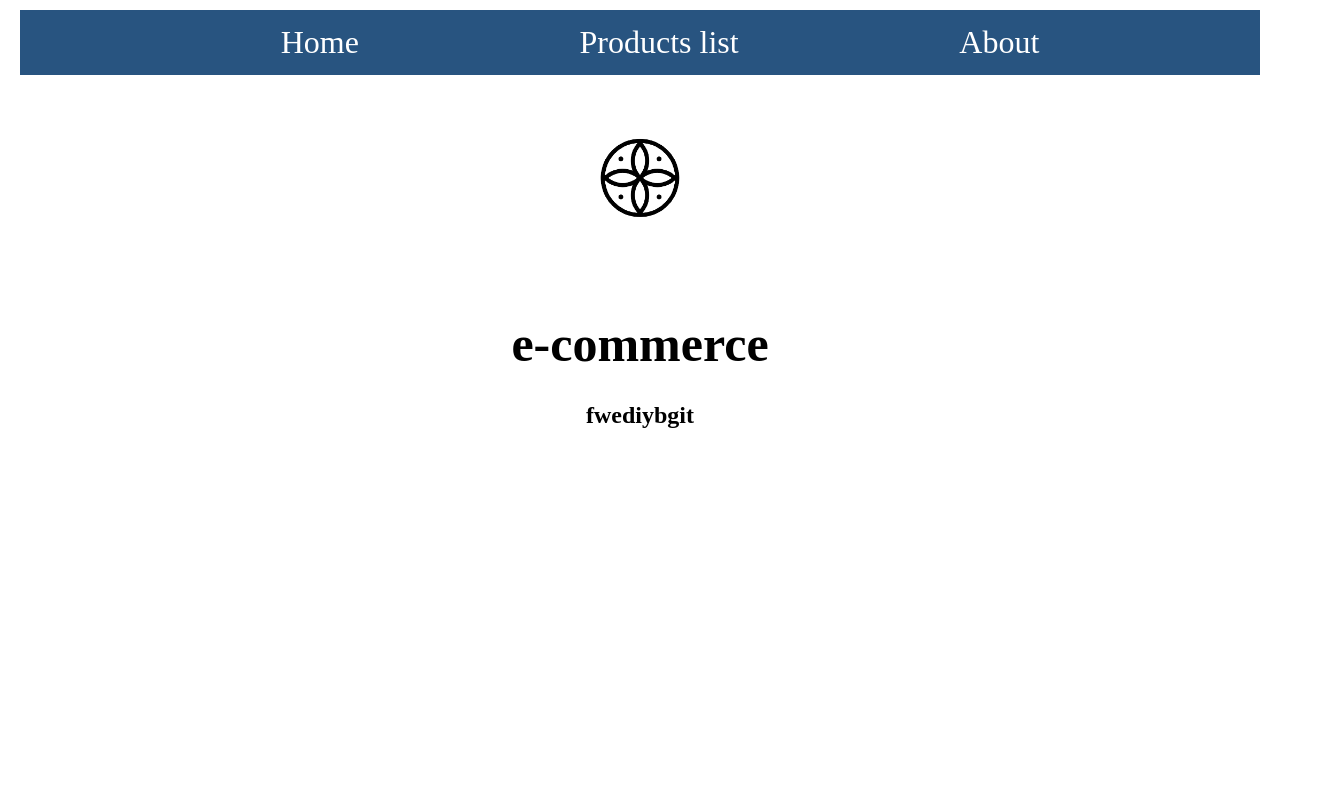
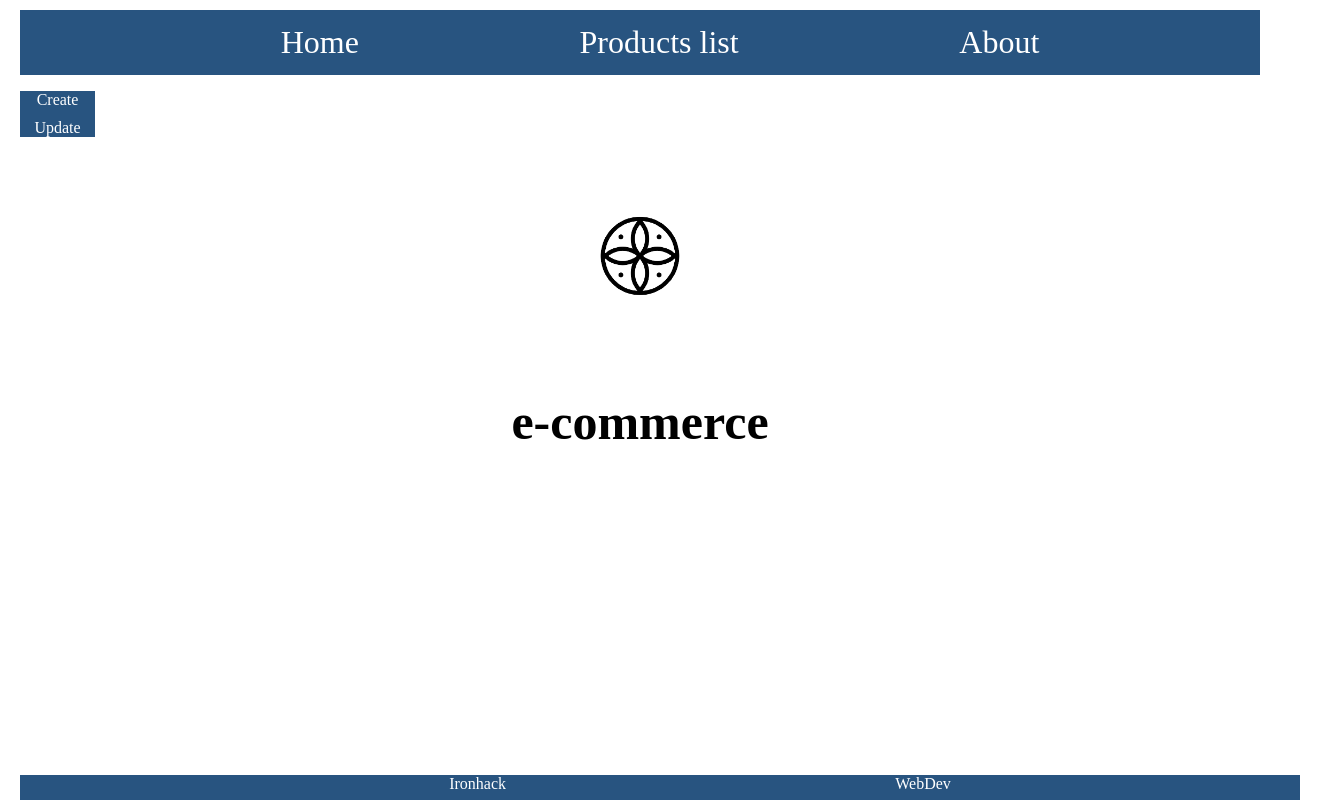
Before and after one commit to XEvo13/W4-Mini-Project, a React (Vite) app in the folder W4miniProject/: page / in a window 1280 px wide. Shown: the whole page, 1340 px wide, since content can reach past the window. Built offline with nearby package versions, Linux system fonts and the light colour scheme.

Commit message:
MiniProjectDay3FirstPush

```diff
--- a/W4miniProject/package.json
+++ b/W4miniProject/package.json
@@ -10,8 +10,10 @@
     "preview": "vite preview"
   },
   "dependencies": {
+    "framer-motion": "^11.1.7",
     "react": "^18.2.0",
-    "react-dom": "^18.2.0"
+    "react-dom": "^18.2.0",
+    "react-router-dom": "^6.23.0"
   },
   "devDependencies": {
     "@types/react": "^18.2.66",
--- a/W4miniProject/src/App.css
+++ b/W4miniProject/src/App.css
@@ -1,4 +1,4 @@
- #root {
+#root {
   max-width: 1280px;
   margin: auto;
   padding: 10px;
@@ -34,3 +34,42 @@
   text-decoration: none;
   color: white;
 }
+
+.footer {
+  width: 100%;
+  height: 25px;
+  background-color: rgb(40, 84, 128);
+  bottom: 0px;
+  position: absolute;
+}
+
+.footer-ul {
+  width: 100%;
+  margin: 0 auto;
+  display: flex;
+  justify-content: space-evenly;
+}
+
+.footer-ul li {
+  list-style-type: none;
+  color: white;
+}
+
+.sidebar {
+  width: 75px ;
+  height: 100%;
+  background-color: rgb(40, 84, 128);
+  margin: 0%;
+  flex-direction: column;
+}
+
+.sidebar-ul {
+  width: 100%;
+  padding: 0;
+}
+
+.sidebar-ul li {
+  list-style-type: none;
+  color: white;
+  margin-bottom: 10px;
+}
--- a/W4miniProject/src/App.jsx
+++ b/W4miniProject/src/App.jsx
@@ -1,20 +1,21 @@
 import { useState } from "react";
 import logo from "./assets/images/logo.png";
+import Navbar from "./components/Navbar";
+import Footer from "./components/Footer";
+import Sidebar from "./components/Sidebar"
 import "./App.css";
-import Navbar from "./components/Navbar";
 
 function App() {
   return (
     <div>
       <div>
         <Navbar />
-        <a href="https://react.dev" target="_blank">
+        <Footer />
+        <Sidebar/>
           <img src={logo} className="logo react" alt="React logo" />
-        </a>
       </div>
 
       <h1>e-commerce</h1>
-      <h2>fwediybgit</h2>
     </div>
   );
 }
--- a/W4miniProject/src/components/Footer.jsx
+++ b/W4miniProject/src/components/Footer.jsx
@@ -0,0 +1,12 @@
+function Footer() {
+    return(
+        <footer className="footer">
+            <ul className="footer-ul">
+            <li> Ironhack </li>
+            <li> WebDev </li>
+            </ul>
+        </footer>
+    );
+}
+
+export default Footer;
--- a/W4miniProject/src/components/Sidebar.jsx
+++ b/W4miniProject/src/components/Sidebar.jsx
@@ -0,0 +1,12 @@
+function SideBar() {
+    return(
+        <div className="sidebar">
+            <ul className="sidebar-ul">
+                <li> Create </li>
+                <li> Update </li>
+            </ul>
+        </div>
+    );
+}
+
+export default SideBar;
```
Also changed, not shown: W4miniProject/src/components/Search.jsx (+7 -0 lines), 1 other file (tests, documents, lock files or other folders).
